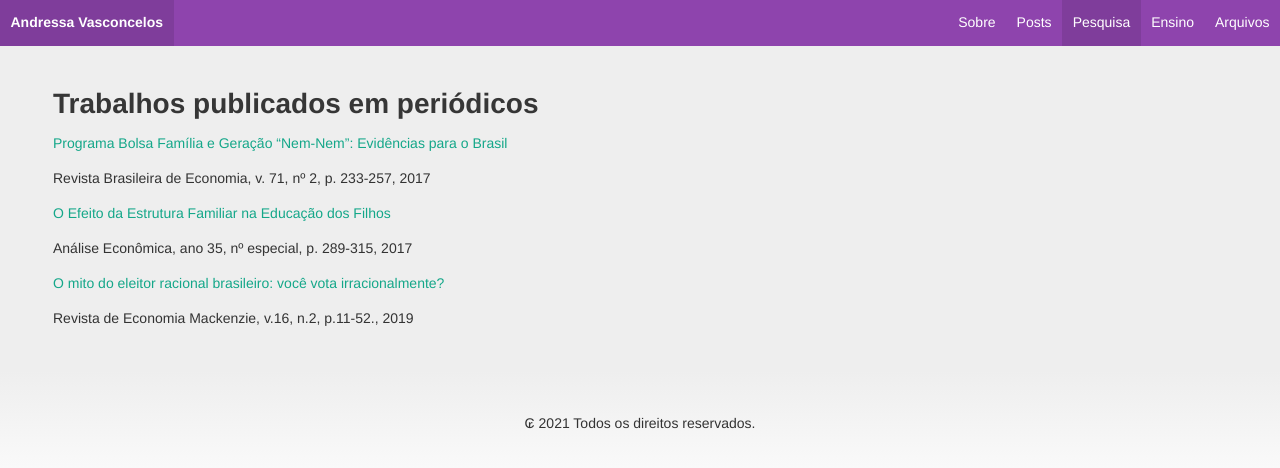
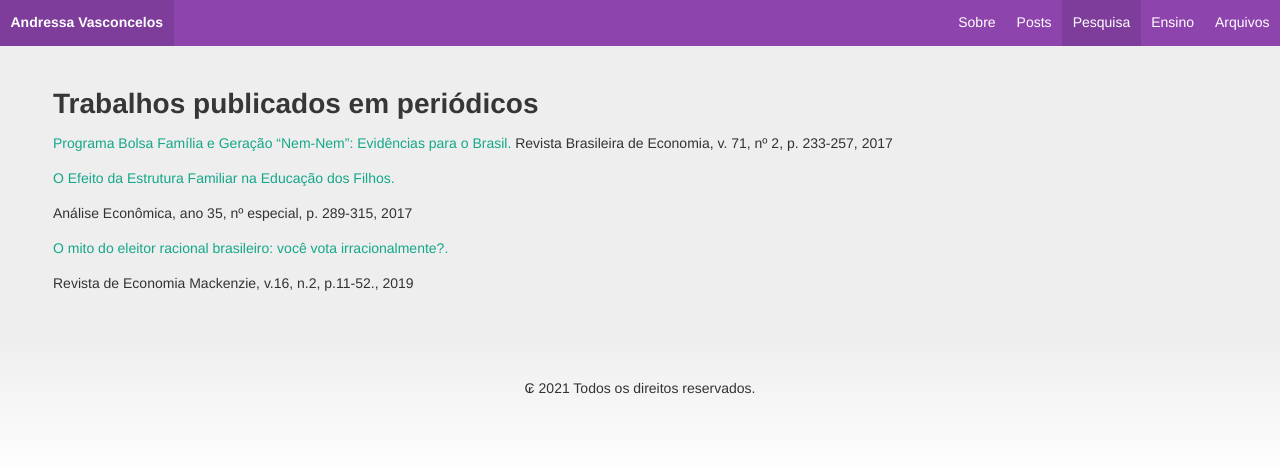
Before and after one commit to andressamielke/andressamielke.github.io, a Jekyll site: the page built from pesquisa.md, in a window 1280 px wide. Shown: the top 468 px of the page. Built offline with Jekyll 4.4.1, drawn with Linux system fonts in a browser that asks for light colours; some web fonts are replaced.

```diff
--- a/pesquisa.md
+++ b/pesquisa.md
@@ -7,14 +7,13 @@ layout: default
 
 # Trabalhos publicados em periódicos
 
-[Programa Bolsa Família e Geração “Nem-Nem”: Evidências para o Brasil](https://www.scielo.br/pdf/rbe/v71n2/0034-7140-rbe-71-02-0233.pdf)
-
+[Programa Bolsa Família e Geração “Nem-Nem”: Evidências para o Brasil.](https://www.scielo.br/pdf/rbe/v71n2/0034-7140-rbe-71-02-0233.pdf)
 Revista Brasileira de Economia, v. 71, nº 2, p. 233-257, 2017
 
-[O Efeito da Estrutura Familiar na Educação dos Filhos](https://seer.ufrgs.br/AnaliseEconomica/article/view/60036/42805)
+[O Efeito da Estrutura Familiar na Educação dos Filhos.](https://seer.ufrgs.br/AnaliseEconomica/article/view/60036/42805)
 
 Análise Econômica, ano 35, nº especial, p. 289-315, 2017
 
-[O mito do eleitor racional brasileiro: você vota irracionalmente?](http://editorarevistas.mackenzie.br/index.php/rem/article/view/11966)
+[O mito do eleitor racional brasileiro: você vota irracionalmente?.](http://editorarevistas.mackenzie.br/index.php/rem/article/view/11966)
 
 Revista de Economia Mackenzie, v.16, n.2, p.11-52., 2019
```
